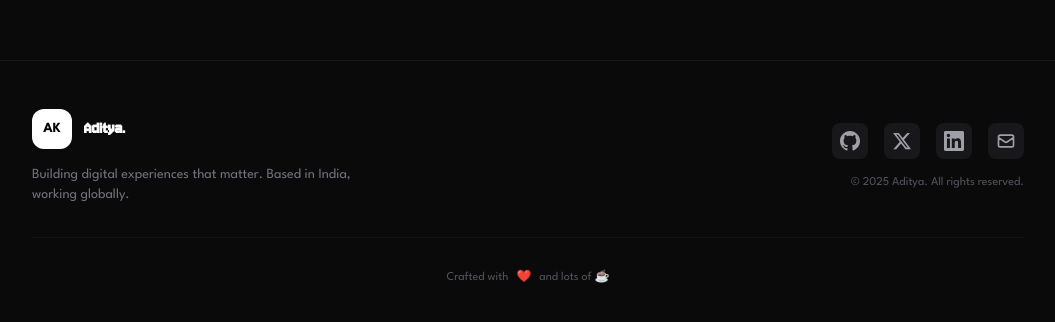
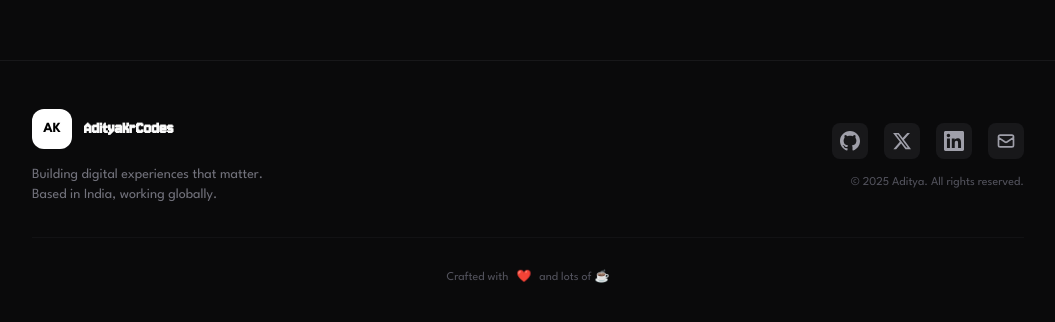
Before and after one commit to adityakrcodes/portfolio, a Next.js app: page /blog in a window 1280 px wide. Shown: the part 836-1158 px from the top of the page, without its empty margins (112-1167 px from the left). Built offline with nearby package versions, Linux system fonts and the light colour scheme.

Commit message:
update: name on the footer

```diff
--- a/app/components/Footer.tsx
+++ b/app/components/Footer.tsx
@@ -55,11 +55,11 @@ const Footer = () => {
                 AK
               </div>
               <span className={`font-semibold text-lg ${logo.className}`}>
-                Aditya<span className="text-white">.</span>
+                AdityaKrCodes
               </span>
             </Link>
             <p className={`text-zinc-500 text-sm text-center md:text-left max-w-xs ${text.className}`}>
-              Building digital experiences that matter. Based in India, working globally.
+              Building digital experiences that matter. <br /> Based in India, working globally.
             </p>
           </div>
 
```
